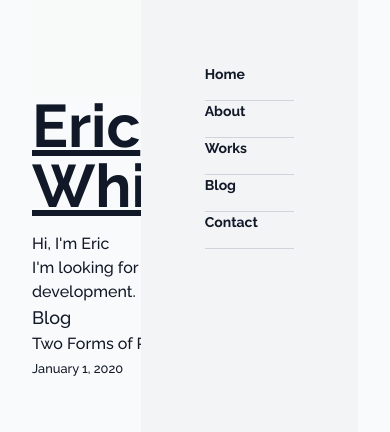
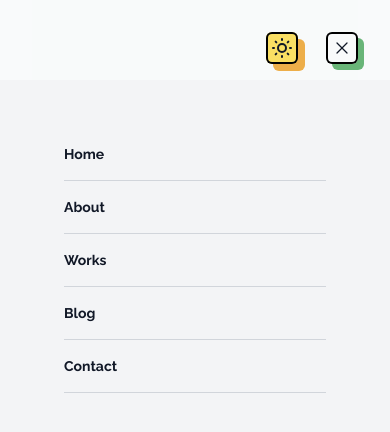
Before and after one commit to broc-head/broc-head-site, a Next.js app: page / in a window 390 px wide. Both pictures are taken after a click on the button 314 px from the left and 48 px from the top of the page. Shown: the top 432 px of the page. Built offline with nearby package versions, Linux system fonts and the light colour scheme.

Commit message:
made menu appear/disappear properly

```diff
--- a/components/Container.tsx
+++ b/components/Container.tsx
@@ -120,7 +120,7 @@ const Container = ({ children, ...customMeta }: Props) => {
           </nav>
         </div>
 
-        <main className="flex flex-col justify-center px-8 bg-gray-50 dark:bg-gray-900">
+        <main className="flex flex-col justify-center top-8 px-8 bg-gray-50 dark:bg-gray-900">
           {children}
         </main>
 
--- a/components/MobileMenu.tsx
+++ b/components/MobileMenu.tsx
@@ -9,26 +9,29 @@ export default function MobileMenu() {
   }
 
   return (
-    <>
-      <button
-        className={`${active ? 'float' : 'md:hidden'} flex items-center justify-center w-8 h-8 relative bg-gray-50 dark:bg-gray-600 ring-2 ring-black ring-inset dark:ring-gray-200 rounded-md shadow-[6px_6px_0_0_] shadow-green dark:shadow-hunter hover:shadow-none dark:hover:shadow-none hover:translate-x-[6px] hover:translate-y-[6px]`}
+    <> <div className=' md:hidden'>
+    <button
+        className={`${active? '' : ''} flex items-center justify-center w-8 h-8 relative bg-gray-50 dark:bg-gray-600 ring-2 ring-black ring-inset dark:ring-gray-200 rounded-md shadow-[6px_6px_0_0_] shadow-green dark:shadow-hunter hover:shadow-none dark:hover:shadow-none hover:translate-x-[6px] hover:translate-y-[6px]`}
         aria-label="Toggle mobile menu"
         type="button"
         onClick={toggleMenu}
       >
-        {active ?
-        <CrossIcon data-hide={!active}/>
-        :
-        <MenuIcon data-hide={active}/>
-        }
-      </button>
-      <div className={``}>
+        {!active? (
+        <MenuIcon/>
+        ) : (
+          <CrossIcon/>
+        )}
+    </button>
+
+    <div className={`${active? 'absolute -left-8 top-20 w-screen min-h-[calc(100% - 5rem)]' : 'hidden'} `}>
+
+      <div className='flex flex-col'>
 
         <ul
-          className={`${active ? 'absolute' : 'hidden'} w-2/3 h-screen top-0 right-0 p-16 flex flex-col b-0 opacity-1 bg-gray-100 dark:bg-gray-900`}
+          className={`p-16 space-y-4 items-center opacity-1 bg-gray-100 dark:bg-gray-900`}
         >
           <li
-            className="w-full border-b border-gray-300 dark:border-gray-700 text-gray-900 dark:text-gray-100 text-sm font-semibold "
+            className="flex-grow w-full border-b border-gray-300 dark:border-gray-700 text-gray-900 dark:text-gray-100 text-sm font-semibold "
             style={{ transitionDelay: '150ms' }}
           >
             <Link href="/">
@@ -36,7 +39,7 @@ export default function MobileMenu() {
             </Link>
           </li>
           <li
-            className="border-b border-gray-300 dark:border-gray-700 text-gray-900 dark:text-gray-100 text-sm font-semibold whitespace-nowrap w-full"
+            className="flex-grow border-b border-gray-300 dark:border-gray-700 text-gray-900 dark:text-gray-100 text-sm font-semibold whitespace-nowrap w-full"
             style={{ transitionDelay: '175ms' }}
           >
             <Link href="/guestbook">
@@ -44,7 +47,7 @@ export default function MobileMenu() {
             </Link>
           </li>
           <li
-            className="border-b border-gray-300 dark:border-gray-700 text-gray-900 dark:text-gray-100 text-sm font-semibold whitespace-nowrap w-full"
+            className="flex border-b border-gray-300 dark:border-gray-700 text-gray-900 dark:text-gray-100 text-sm font-semibold whitespace-nowrap w-full"
             style={{ transitionDelay: '200ms' }}
           >
             <Link href="/dashboard">
@@ -52,7 +55,7 @@ export default function MobileMenu() {
             </Link>
           </li>
           <li
-            className="border-b border-gray-300 dark:border-gray-700 text-gray-900 dark:text-gray-100 text-sm font-semibold whitespace-nowrap"
+            className="flex border-b border-gray-300 dark:border-gray-700 text-gray-900 dark:text-gray-100 text-sm font-semibold whitespace-nowrap"
             style={{ transitionDelay: '250ms' }}
           >
             <Link href="/blog">
@@ -60,14 +63,17 @@ export default function MobileMenu() {
             </Link>
           </li>
           <li
-            className="border-b border-gray-300 dark:border-gray-700 text-gray-900 dark:text-gray-100 text-sm font-semibold whitespace-nowrap"
+            className="flex-grow border-b border-gray-300 dark:border-gray-700 text-gray-900 dark:text-gray-100 text-sm font-semibold whitespace-nowrap"
             style={{ transitionDelay: '275ms' }}
           >
             <Link href="/snippets">
               <a className="flex w-auto pb-4">Contact</a>
             </Link>
           </li>
-        </ul></div>
+        </ul>
+    </div>
+    </div>
+    </div>
     </>
   );
 }
```
